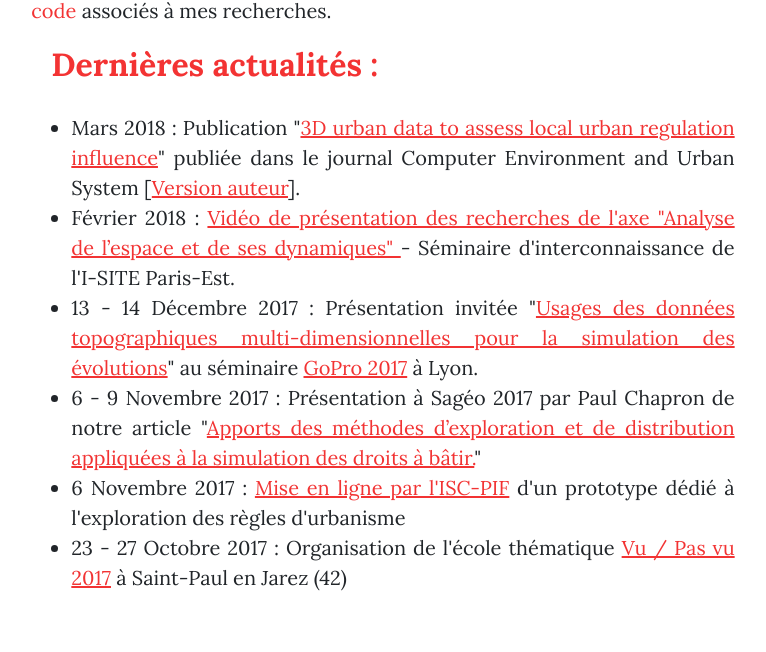
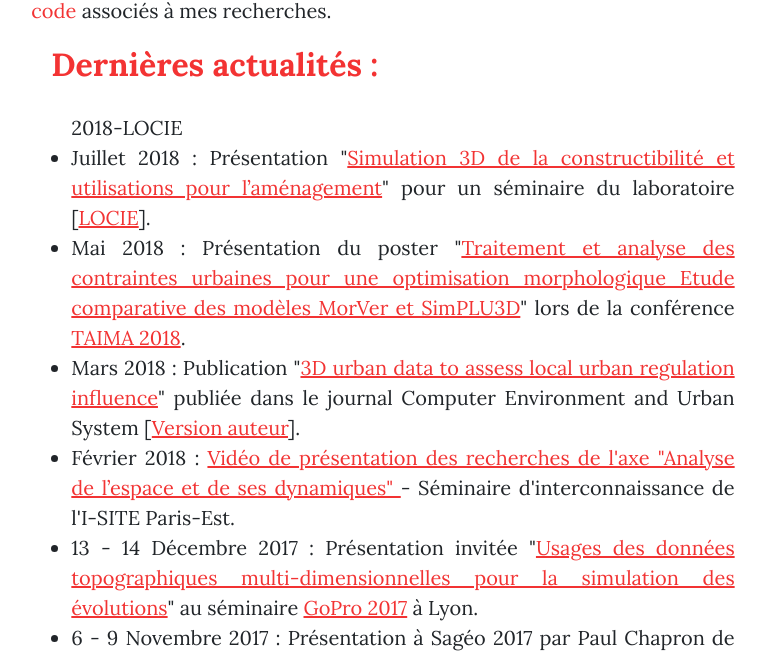
Before and after one commit to mbrasebin/MBrasebin.github.io, a website: page index.html in a window 1280 px wide. Shown: the part 1172-1824 px from the top of the page, without its empty margins (257-1023 px from the left). Drawn offline with nearby package versions, Linux system fonts and the light colour scheme.

Commit message:
adding LOCIE 2018 et TAIMA 2018

```diff
--- a/index.html
+++ b/index.html
@@ -104,7 +104,11 @@
 
             <h2> Dernières actualités : </h2>
             <p>
-              <ul>
+              <ul>2018-LOCIE
+                <li class="li-align"> Juillet 2018 : Présentation "<a href="./presentations/2018-LOCIE.pdf">Simulation 3D de la constructibilité et
+utilisations pour l’aménagement</a>" pour un séminaire du laboratoire
+                  [<a href="https://www.locie.univ-smb.fr/en/home/">LOCIE</a>].</li>
+                  <li class="li-align"> Mai 2018 : Présentation du poster "<a href="./presentations/2018_TAIMA.jpg">Traitement et analyse des contraintes urbaines pour une optimisation morphologique Etude comparative des modèles MorVer et SimPLU3D</a>" lors de la conférence <a href="http://www.arts-pi.org.tn/taima2018/">TAIMA 2018</a>.</li>
                 <li class="li-align"> Mars 2018 : Publication "<a href="https://www.sciencedirect.com/science/article/pii/S0198971516302162?via%3Dihub">3D urban data to assess local urban regulation influence</a>" publiée dans le journal Computer Environment and Urban System
                   [<a href="./publications/2017-CEUS.pdf">Version auteur</a>].</li>
                   <li class="li-align"> Février 2018 : <a href="https://www.youtube.com/watch?v=kLP-1g_uAVob">Vidéo de présentation des recherches de l'axe "Analyse de l’espace et de ses dynamiques" </a> - Séminaire d'interconnaissance de l'I-SITE Paris-Est.</li>
```
Also changed, not shown: 2 other files.
